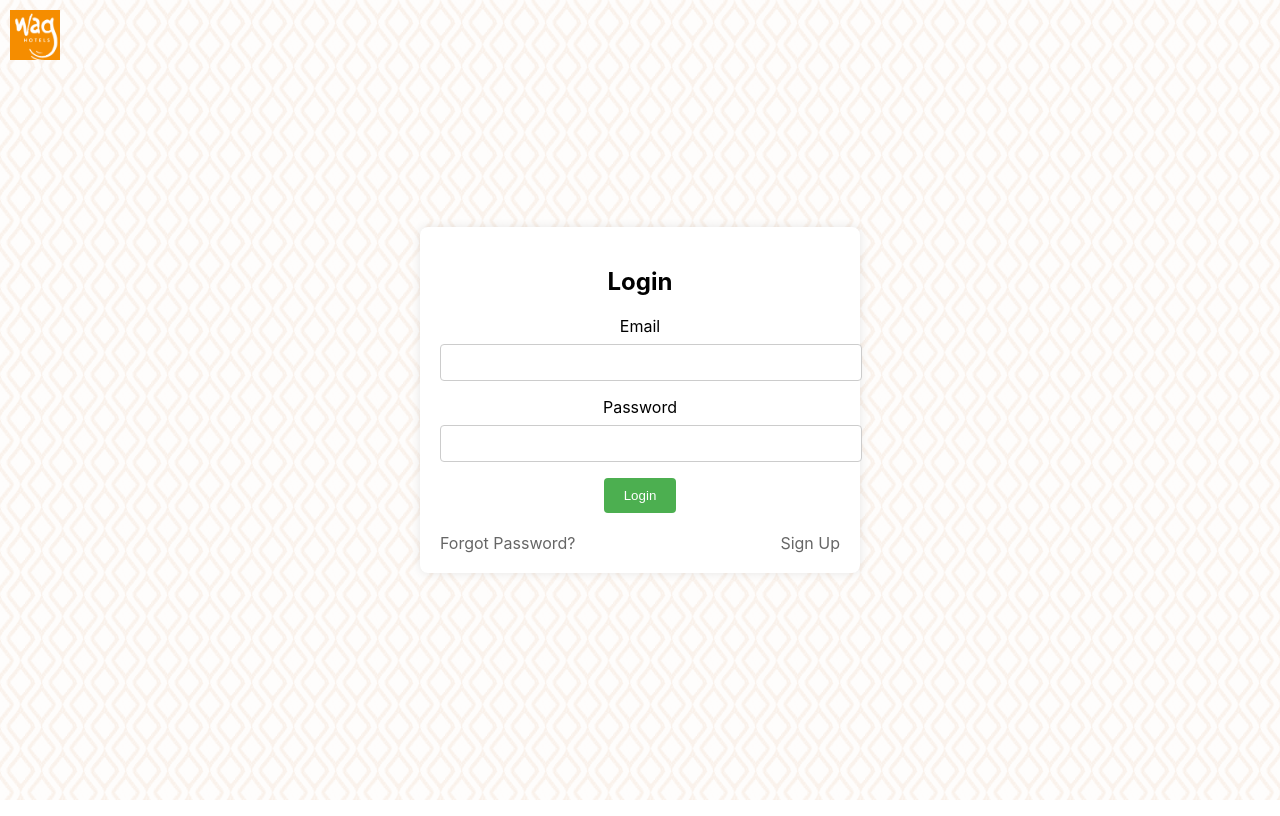
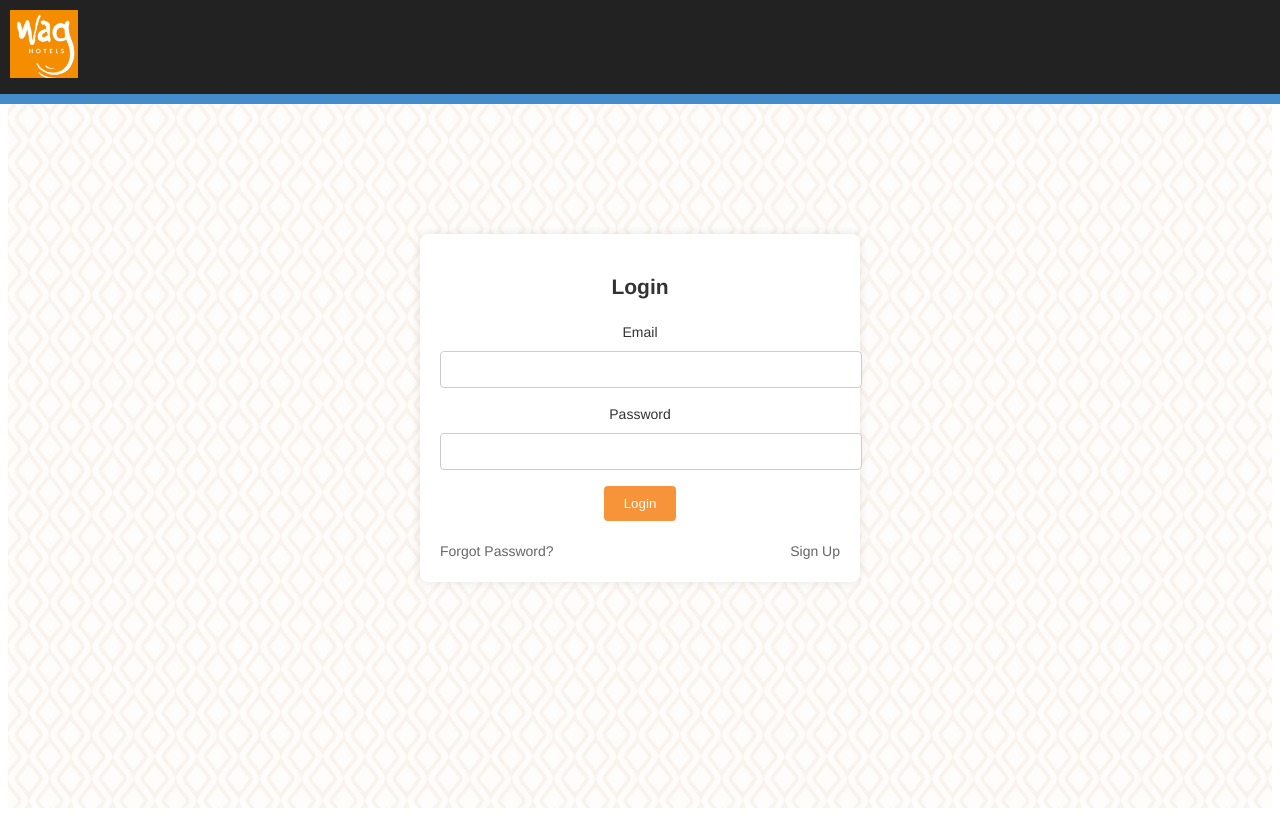
Before and after one commit to fredycerna/wag-hotels, a React (Create React App) app: page / in a window 1280 px wide. Built offline with nearby package versions, Linux system fonts and the light colour scheme.

Commit message:
adjusting header

```diff
--- a/src/components/Login/Login.module.css
+++ b/src/components/Login/Login.module.css
@@ -10,13 +10,19 @@
 
 .header {
   position: absolute;
-  top: 10px;
-  left: 10px;
+  top: 0;
+  background-color: #222;
+  padding: 10px;
+  width: 100%;
+  border-bottom-color: #448ccb;
+  border-bottom-style: solid;
+  border-bottom-width: 10px;
 }
 
 .logo {
-  width: 50px;
-  height: 50px;
+  margin-left: 10px;
+  width: 68px;
+  height: 68px;
 }
 
 .loginForm {
@@ -47,7 +53,7 @@
 }
 
 .loginButton {
-  background-color: #4caf50;
+  background-color: #f79439;
   color: white;
   padding: 10px 20px;
   border: none;
--- a/src/index.css
+++ b/src/index.css
@@ -1,10 +1,8 @@
 body {
-  margin: 0;
-  font-family: -apple-system, BlinkMacSystemFont, 'Segoe UI', 'Roboto', 'Oxygen',
-    'Ubuntu', 'Cantarell', 'Fira Sans', 'Droid Sans', 'Helvetica Neue',
-    sans-serif;
-  -webkit-font-smoothing: antialiased;
-  -moz-osx-font-smoothing: grayscale;
+  font-family: "Helvetica Neue", Helvetica, Arial, sans-serif;
+  font-size: 14px;
+  line-height: 1.5;
+  color: #333333;
 }
 
 code {
--- a/src/index.tsx
+++ b/src/index.tsx
@@ -2,7 +2,6 @@ import React from 'react';
 import ReactDOM from 'react-dom/client';
 import './index.css';
 import App from './App';
-import reportWebVitals from './reportWebVitals';
 
 const root = ReactDOM.createRoot(
   document.getElementById('root') as HTMLElement,
@@ -13,5 +12,3 @@ root.render(
     <App />
   </React.StrictMode>,
 );
-
-reportWebVitals();
--- a/src/reportWebVitals.ts
+++ /dev/null
@@ -1,16 +0,0 @@
-import { ReportHandler } from 'web-vitals';
-
-// eslint-disable-next-line @typescript-eslint/explicit-function-return-type
-const reportWebVitals = (onPerfEntry?: ReportHandler) => {
-  if (onPerfEntry && onPerfEntry instanceof Function) {
-    import('web-vitals').then(({ getCLS, getFID, getFCP, getLCP, getTTFB }) => {
-      getCLS(onPerfEntry);
-      getFID(onPerfEntry);
-      getFCP(onPerfEntry);
-      getLCP(onPerfEntry);
-      getTTFB(onPerfEntry);
-    });
-  }
-};
-
-export default reportWebVitals;
```
